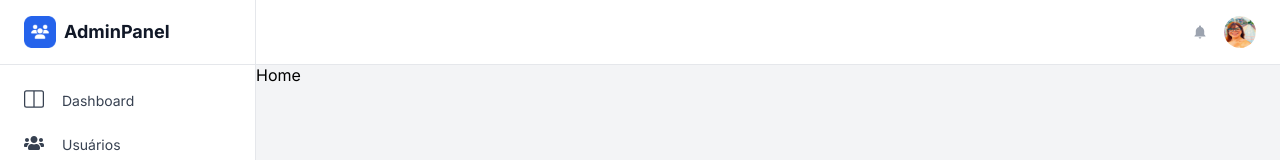
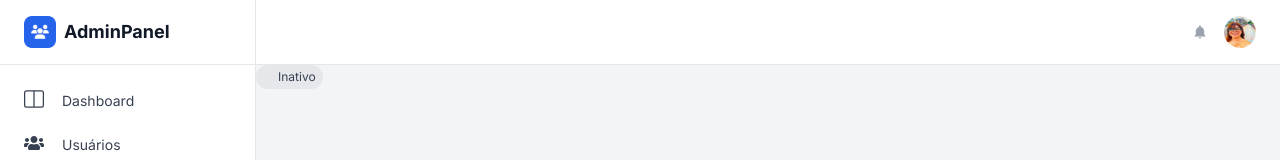
Before and after one commit to BencWislla/Page-User-Management, a React (Create React App) app: page / in a window 1280 px wide. Shown: the top 160 px of the page. Built offline with nearby package versions, Linux system fonts and the light colour scheme; the HTML template or start-up script is replaced by a standard one.

Commit message:
Complete Badge

```diff
--- a/src/components/ui/Badge/index.jsx
+++ b/src/components/ui/Badge/index.jsx
@@ -1,9 +1,9 @@
-import { Container } from "./styles";
+import { Container, TextContent } from "./styles";
 
-export function Badge({ text, onClick, isActive }) {
+export function Badge({ text, isActive }) {
   return (
-    <Container onClick={onClick} isActive={isActive}>
-      {text}
+    <Container isActive={isActive}>
+      <TextContent>{text}</TextContent>
     </Container>
   );
 }
--- a/src/components/ui/Badge/styles.js
+++ b/src/components/ui/Badge/styles.js
@@ -1,17 +1,14 @@
 import styled from "styled-components";
 
-export const Container = styled.button`
+export const Container = styled.div`
 background-color: ${({ isActive }) => isActive ? "#DCFCE7" : "#E5E7EB"};
-color: ${({ isActive }) => isActive ? "#15803D" : "#374151"};
 border-radius: 9999px;
-display: flex;
-flex-direction: row;
-align-items: center;
-justify-content: end;
+padding: 4px 45px 4px 22px;
 width: 62px;
 height: 24px;
+`
+export const TextContent = styled.p`
 font-size: 12px;
 line-height: 15px;
-border: none;
-cursor: pointer;
+color: ${({ isActive }) => isActive ? "#15803D" : "#374151"};
 `
--- a/src/pages/Home/index.jsx
+++ b/src/pages/Home/index.jsx
@@ -1,4 +1,10 @@
+import { Badge } from "../../components/ui/Badge";
+
 function Home() {
-  return <div>Home</div>;
+  return (
+    <div>
+      <Badge text={"Inativo"} />
+    </div>
+  );
 }
 export default Home;
```
